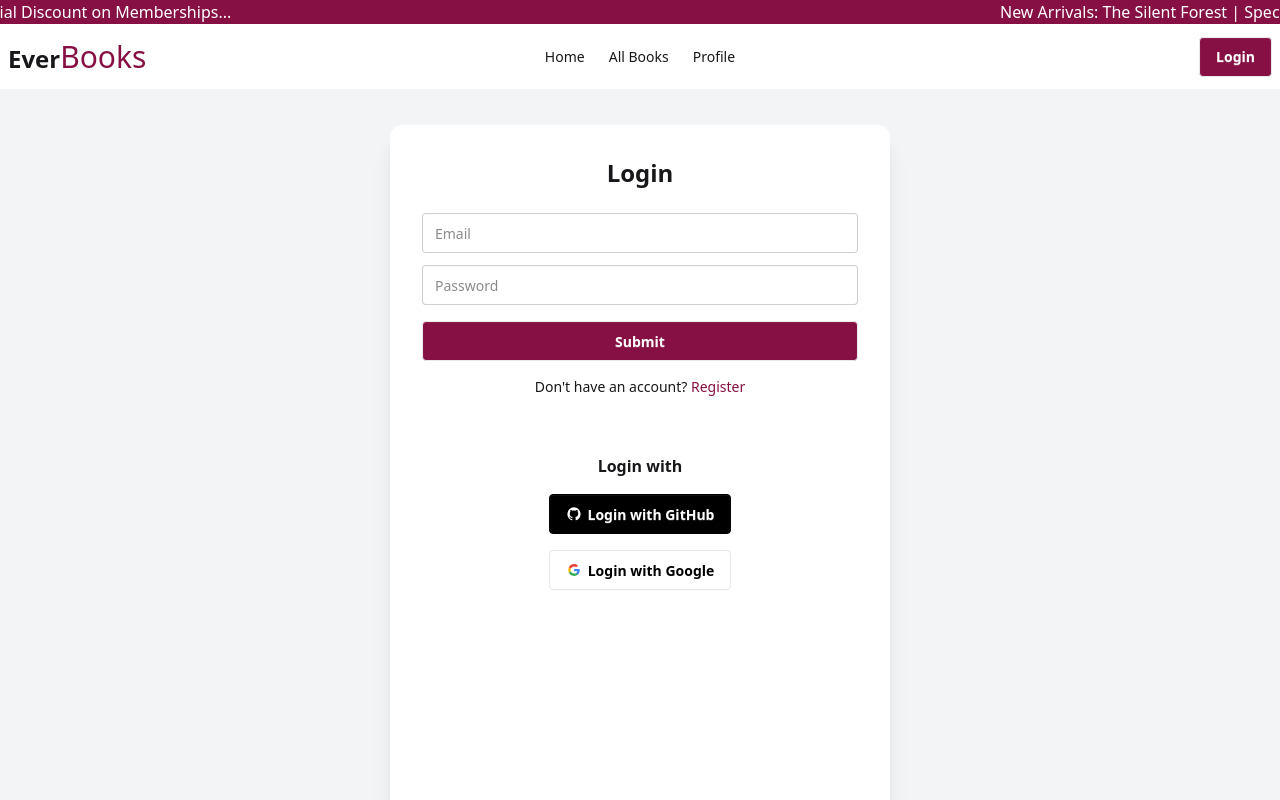
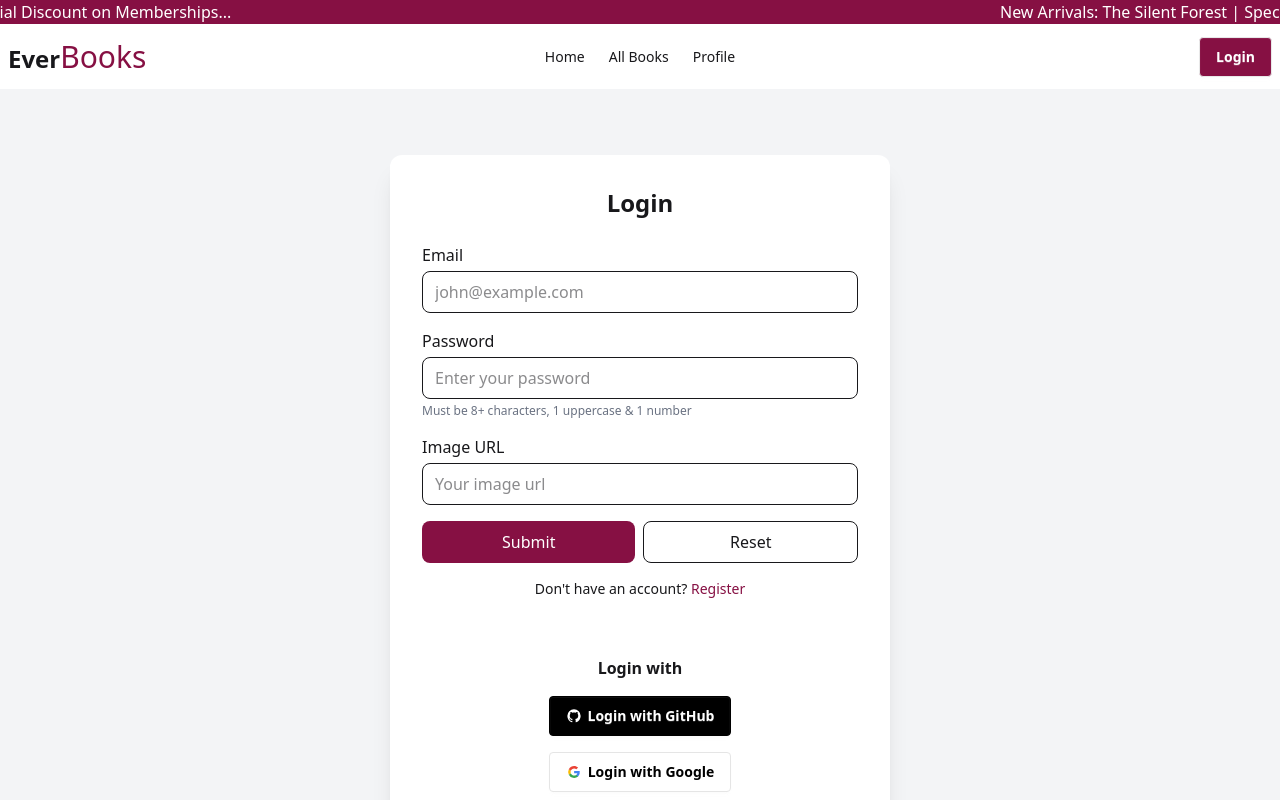
Before and after one commit to Sumona460/online-book-browsing-platform, a Next.js app: page /login in a window 1280 px wide. Shown: the top 800 px of the page. Built offline with nearby package versions, Linux system fonts and the light colour scheme.

Commit message:
modify form

```diff
--- a/package.json
+++ b/package.json
@@ -9,6 +9,10 @@
     "lint": "eslint"
   },
   "dependencies": {
+    "@better-auth/mongo-adapter": "^1.6.9",
+    "@heroui/react": "^3.0.3",
+    "@heroui/styles": "^3.0.3",
+    "@heroui/theme": "^2.4.26",
     "better-auth": "^1.6.9",
     "lucide": "^1.3.0",
     "lucide-react": "^1.14.0",
--- a/src/app/allBooks/[id]/page.jsx
+++ b/src/app/allBooks/[id]/page.jsx
@@ -1,44 +1,3 @@
-// import { Star } from "lucide-react";
-// import Image from "next/image";
-
-
-// const BookDetails = async ({ params }) => {
-//     const { id } = await params;
-//     const res = await fetch("http://localhost:3000/data.json");
-//     const books = await res.json();
-//     const book = books.find(b => b.id == id)
-//     console.log(book);
-//     return (
-//         <div className=" items-center justify-center lg:flex gap-12 my-9 lg:p-0 md:p-0 p-2.5 lg:p-0  container mx-auto">
-//             <div className="text-center">
-//                 <Image src={book.image_url} width={300} height={300}
-//                     alt="book cover" className="p-2.5 rounded-2xl shadow-2xl" />
-//             </div>
-//             <div>
-//                 <small className=" lg:visible md:visible badge badge-secondary  ">
-
-//                     {book.category}
-
-//                 </small>
-//                 <h2 className="mt-7 text-2xl font-bold">{book.title}</h2>
-//                 <p>{book.author}</p>
-//                 <p className="text-pink-900 text-xl font-bold">${book.price}</p>
-//                 <small className="text-gray-400">Available: {book.available_quantity}</small>
-//                 <p>{book.
-//                     description}</p>
-//                 <div className="flex justify-between my-6">
-//                     <p className="flex gap-1  p-1 rounded-2xl bg-amber-300 "><Star className="w-5 "></Star>{book.rating}</p>
-
-//                     <p className="border-b-1">{book.pages} Pages</p>
-//                 </div>
-
-//             </div>
-//         </div>
-//     );
-// };
-
-// export default BookDetails;
-
 
 "use client";
 
@@ -48,7 +7,7 @@ import { useEffect, useState } from "react";
 import { useParams } from "next/navigation";
 
 const BookDetails = () => {
-  const { id } = useParams(); // ✅ FIX
+  const { id } = useParams();
 
   const [book, setBook] = useState(null);
 
--- /dev/null
+++ b/src/app/api/auth/[...all]/route.js
@@ -0,0 +1,4 @@
+import { auth } from "@/lib/auth"; // path to your auth file
+import { toNextJsHandler } from "better-auth/next-js";
+
+export const { POST, GET } = toNextJsHandler(auth);
--- a/src/app/login/page.jsx
+++ b/src/app/login/page.jsx
@@ -2,63 +2,135 @@
 
 import { useRouter } from "next/navigation";
 import GoggleLogin from "../components/GoggleLogin";
+import { useState } from "react";
 
 const LoginPage = () => {
   const router = useRouter();
 
+  const [errors, setErrors] = useState({});
+
   const handleSubmit = (e) => {
     e.preventDefault();
 
-    // fake login (later auth add korba)
-    router.push("/");
+    const email = e.target.email.value;
+    const password = e.target.password.value;
+
+    let newErrors = {};
+
+    // Email validation
+    if (!/^[^\s@]+@[^\s@]+\.[^\s@]+$/.test(email)) {
+      newErrors.email = "Write a valid email";
+    }
+
+    // Password validation
+    if (password.length < 8) {
+      newErrors.password = "Password at least 8 characters";
+    } else if (!/[A-Z]/.test(password)) {
+      newErrors.password = "need 1 uppercase letter";
+    } else if (!/[0-9]/.test(password)) {
+      newErrors.password = "need minimum 1 number";
+    }
+
+    setErrors(newErrors);
+
+    // No error hole all books page a niye jabe
+    if (Object.keys(newErrors).length === 0) {
+      console.log(email, password);
+      router.push("/allBooks");
+    }
   };
 
   return (
     <div className="min-h-screen flex items-center justify-center bg-gray-100">
 
-      {/* Center Card */}
-      <div className="bg-white p-8 rounded-xl shadow-xl w-[90%] md:w-[500px] h-screen my-9">
+      <div className="bg-white p-8 rounded-xl shadow-xl w-[90%] md:w-[500px] my-9">
 
         <h2 className="text-2xl font-bold text-center mb-6">
           Login
         </h2>
 
-        <form onSubmit={handleSubmit}>
 
+        <form onSubmit={handleSubmit} className="flex flex-col gap-4">
+
+          {/* Email */}
+          <div>
+            <label className="block mb-1 font-medium">Email</label>
             <input
               type="email"
-            placeholder="Email"
-            className="input input-bordered w-full mb-3"
-            required
+              name="email"
+              placeholder="john@example.com"
+              className="w-full border rounded-lg px-3 py-2 focus:outline-none focus:ring-2 focus:ring-pink-900"
             />
+            {errors.email && (
+              <p className="text-red-500 text-sm mt-1">{errors.email}</p>
+            )}
+          </div>
 
+          {/* Password */}
+          <div>
+            <label className="block mb-1 font-medium">Password</label>
             <input
               type="password"
-            placeholder="Password"
-            className="input input-bordered w-full mb-4"
-            required
+              name="password"
+              placeholder="Enter your password"
+              className="w-full border rounded-lg px-3 py-2 focus:outline-none focus:ring-2 focus:ring-pink-900"
             />
+            <p className="text-xs text-gray-500 mt-1">
+              Must be 8+ characters, 1 uppercase & 1 number
+            </p>
+            {errors.password && (
+              <p className="text-red-500 text-sm mt-1">{errors.password}</p>
+            )}
+          </div>
 
-          <button className="btn bg-pink-900 text-white w-full">
+          {/* image */}
+          <div>
+            <label className="block mb-1 font-medium">Image URL</label>
+            <input
+              type="text"
+              name="image"
+             placeholder="Your image url"
+              className="w-full border rounded-lg px-3 py-2 focus:outline-none focus:ring-2 focus:ring-pink-900"
+            />
+            {errors.image && (
+              <p className="text-red-500 text-sm mt-1">{errors.image}</p>
+            )}
+          </div>
+
+
+          {/* Buttons */}
+          <div className="flex gap-2">
+            <button
+              type="submit"
+              className="bg-pink-900 text-white py-2 rounded-lg w-full"
+            >
               Submit
             </button>
+
+            <button
+              type="reset"
+              className="border py-2 rounded-lg w-full"
+            >
+              Reset
+            </button>
+          </div>
         </form>
 
-
+        {/* Register */}
         <div className="text-center mt-4 text-sm">
           <p>
             Don't have an account?{" "}
             <span
-              onClick={() => router.push("/register")}
+              onClick={() => router.push("/login")}
               className="text-pink-900 cursor-pointer font-medium"
             >
               Register
             </span>
           </p>
         </div>
-<GoggleLogin></GoggleLogin>
+
+        <GoggleLogin />
       </div>
-
     </div>
   );
 };
--- /dev/null
+++ b/src/lib/auth-client.js
@@ -0,0 +1,5 @@
+import { createAuthClient } from "better-auth/react"
+export const authClient = createAuthClient({
+    /** The base URL of the server (optional if you're using the same domain) */
+    baseURL: "http://localhost:3000"
+})
--- a/src/lib/auth.js
+++ b/src/lib/auth.js
@@ -1,10 +1,16 @@
 import { betterAuth } from "better-auth";
+import { MongoClient } from "mongodb";
 import { mongodbAdapter } from "better-auth/adapters/mongodb";
-import { client } from "@/db"; // your mongodb client
+
+const client = new MongoClient(process.env.MONGODB_URI);
+const db = client.db("online-book-browsing-platform");
 
 export const auth = betterAuth({
-    database: mongodbAdapter(client),
-     emailAndPassword: {
+  database: mongodbAdapter(db, {
+    // Optional: if you don't provide a client, database transactions won't be enabled.
+    client
+  }),
+   emailAndPassword: {
     enabled: true,
-  },
+   }
 });
```
Also changed, not shown: src/app/globals.css (line endings or trailing spaces), 1 other file (tests, documents, lock files or other folders). Lines whose indentation alone changed are shown as unchanged.
